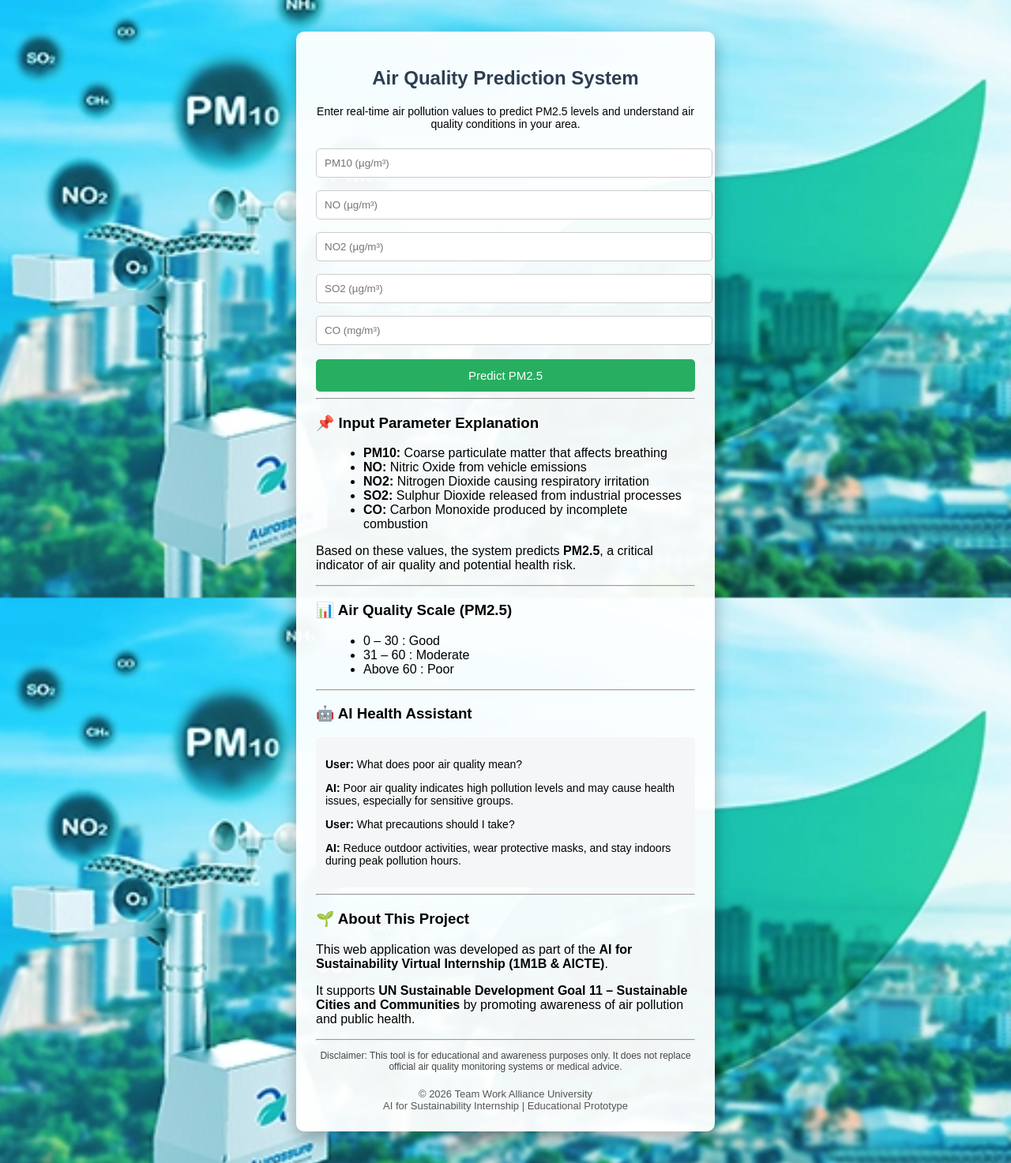
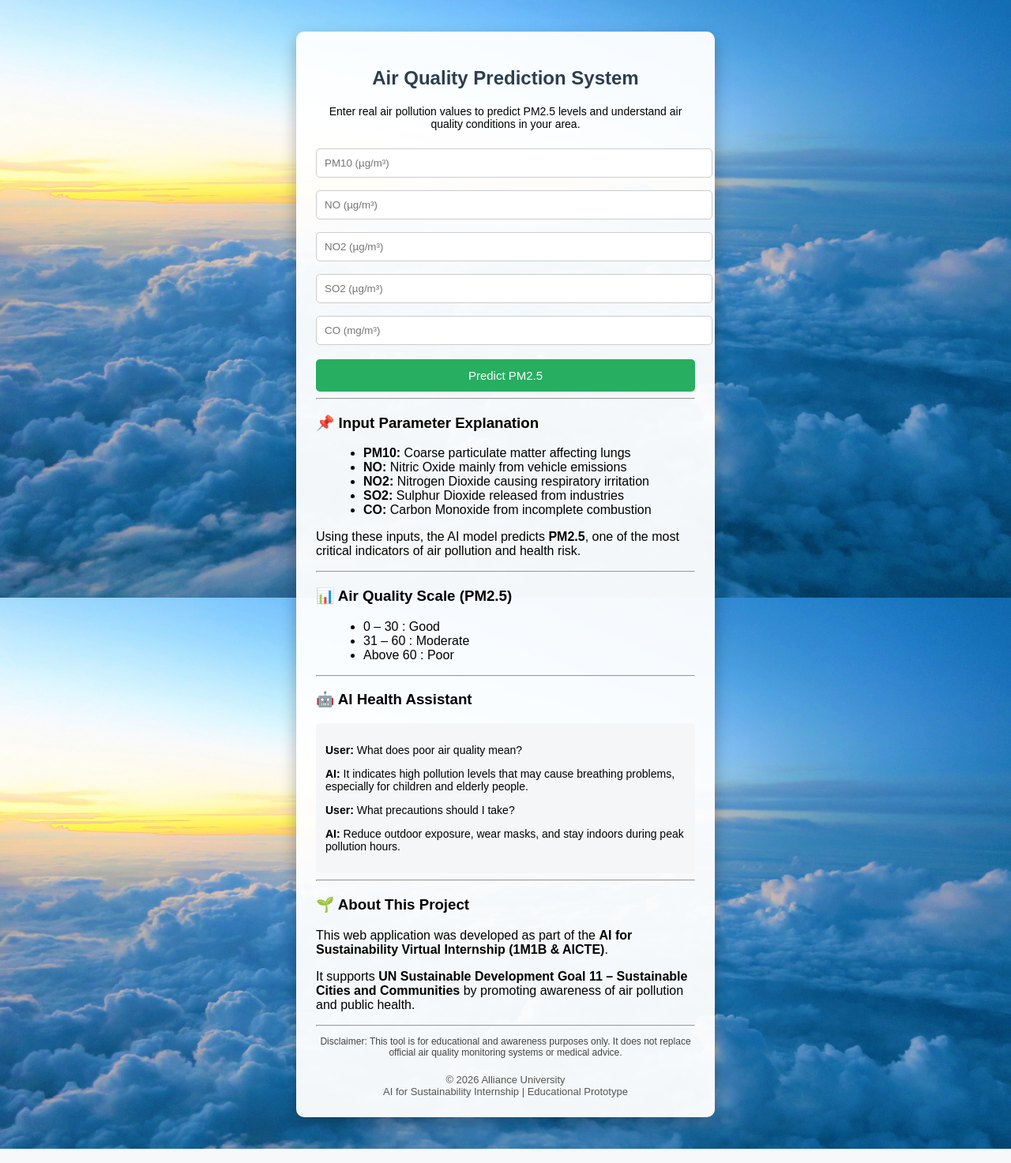
Before and after one commit to koushik140106/AI-Air-Quality-Prediction, a Flask app: page / in a window 1280 px wide. Shown: the part 43-1516 px from the top of the page at 79% size. Run offline with Flask 3, Linux system fonts and the light colour scheme.

Commit message:
Fix output rendering and finalize UI

```diff
--- a/templates/index.html
+++ b/templates/index.html
@@ -16,10 +16,11 @@
     <h2>Air Quality Prediction System</h2>
 
     <p class="subtitle">
-        Enter real-time air pollution values to predict PM2.5 levels and
+        Enter real air pollution values to predict PM2.5 levels and
         understand air quality conditions in your area.
     </p>
 
+    <!-- INPUT FORM -->
     <form method="POST">
 
         <input type="number" step="any" name="pm10" placeholder="PM10 (µg/m³)" required>
@@ -31,18 +32,22 @@
         <button type="submit">Predict PM2.5</button>
     </form>
 
-    {% if prediction %}
+    <!-- OUTPUT SECTION (IMPORTANT FIX) -->
+    {% if prediction is not none %}
     <div class="result
-        {% if quality == 'Good 😊' %}good
-        {% elif quality == 'Moderate 😐' %}moderate
+        {% if quality.startswith('Good') %}good
+        {% elif quality.startswith('Moderate') %}moderate
         {% else %}poor{% endif %}">
 
-        <p><b>Predicted PM2.5:</b> {{ prediction }}</p>
-        <p><b>Air Quality:</b> {{ quality }}</p>
+        <p><strong>Predicted PM2.5 Value:</strong></p>
+        <h3>{{ prediction | round(2) }} µg/m³</h3>
 
-        {% if quality == 'Poor 😷' %}
-            <p class="tip">⚠ Avoid outdoor activities and wear a mask.</p>
-        {% elif quality == 'Moderate 😐' %}
+        <p><strong>Air Quality Status:</strong></p>
+        <h3>{{ quality }}</h3>
+
+        {% if quality.startswith('Poor') %}
+            <p class="tip">⚠ Avoid outdoor activities and wear a protective mask.</p>
+        {% elif quality.startswith('Moderate') %}
             <p class="tip">ℹ Sensitive groups should limit outdoor exposure.</p>
         {% else %}
             <p class="tip">✅ Air quality is safe for outdoor activities.</p>
@@ -54,16 +59,16 @@
 
     <h3>📌 Input Parameter Explanation</h3>
     <ul>
-        <li><b>PM10:</b> Coarse particulate matter that affects breathing</li>
-        <li><b>NO:</b> Nitric Oxide from vehicle emissions</li>
+        <li><b>PM10:</b> Coarse particulate matter affecting lungs</li>
+        <li><b>NO:</b> Nitric Oxide mainly from vehicle emissions</li>
         <li><b>NO2:</b> Nitrogen Dioxide causing respiratory irritation</li>
-        <li><b>SO2:</b> Sulphur Dioxide released from industrial processes</li>
-        <li><b>CO:</b> Carbon Monoxide produced by incomplete combustion</li>
+        <li><b>SO2:</b> Sulphur Dioxide released from industries</li>
+        <li><b>CO:</b> Carbon Monoxide from incomplete combustion</li>
     </ul>
 
     <p>
-        Based on these values, the system predicts <b>PM2.5</b>, a critical indicator
-        of air quality and potential health risk.
+        Using these inputs, the AI model predicts <b>PM2.5</b>,
+        one of the most critical indicators of air pollution and health risk.
     </p>
 
     <hr>
@@ -80,12 +85,12 @@
     <h3>🤖 AI Health Assistant</h3>
     <div class="chatbox">
         <p><b>User:</b> What does poor air quality mean?</p>
-        <p><b>AI:</b> Poor air quality indicates high pollution levels and may
-        cause health issues, especially for sensitive groups.</p>
+        <p><b>AI:</b> It indicates high pollution levels that may cause breathing
+        problems, especially for children and elderly people.</p>
 
         <p><b>User:</b> What precautions should I take?</p>
-        <p><b>AI:</b> Reduce outdoor activities, wear protective masks, and stay indoors
-        during peak pollution hours.</p>
+        <p><b>AI:</b> Reduce outdoor exposure, wear masks, and stay indoors during
+        peak pollution hours.</p>
     </div>
 
     <hr>
@@ -97,8 +102,8 @@
     </p>
 
     <p>
-        It supports <b>UN Sustainable Development Goal 11 – Sustainable Cities and Communities</b>
-        by promoting awareness of air pollution and public health.
+        It supports <b>UN Sustainable Development Goal 11 – Sustainable Cities
+        and Communities</b> by promoting awareness of air pollution and public health.
     </p>
 
     <hr>
@@ -109,7 +114,7 @@
     </p>
 
     <footer>
-        © 2026 Team Work Alliance University <br>
+        © 2026 Alliance University <br>
         AI for Sustainability Internship | Educational Prototype
     </footer>
 
```
Also changed, not shown: static/images/air.jpg.
